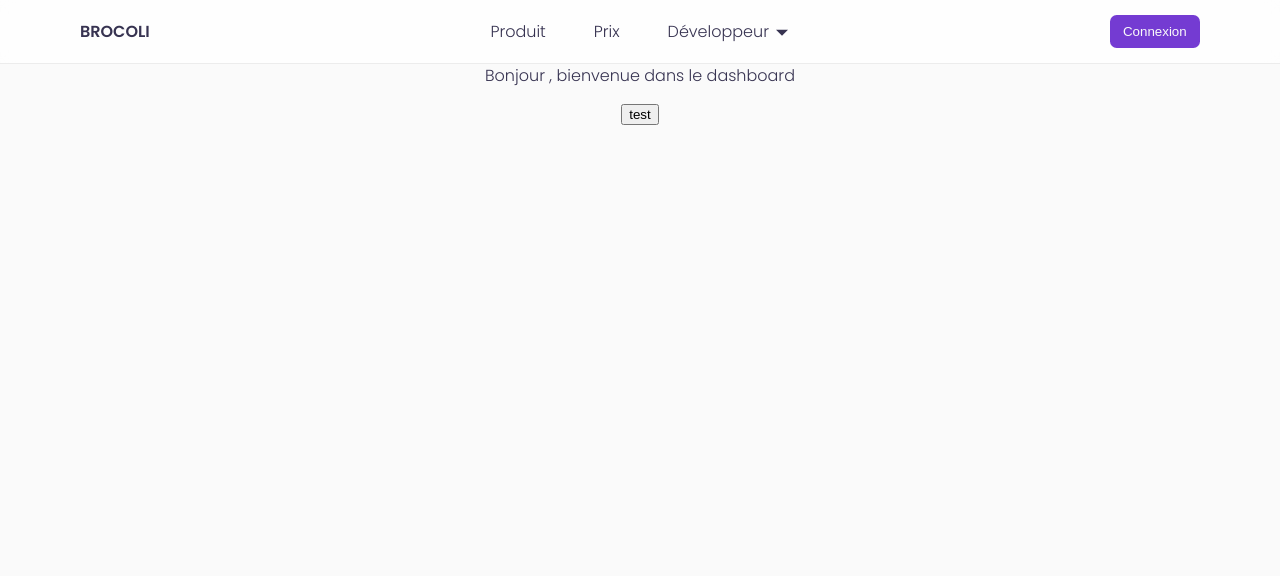
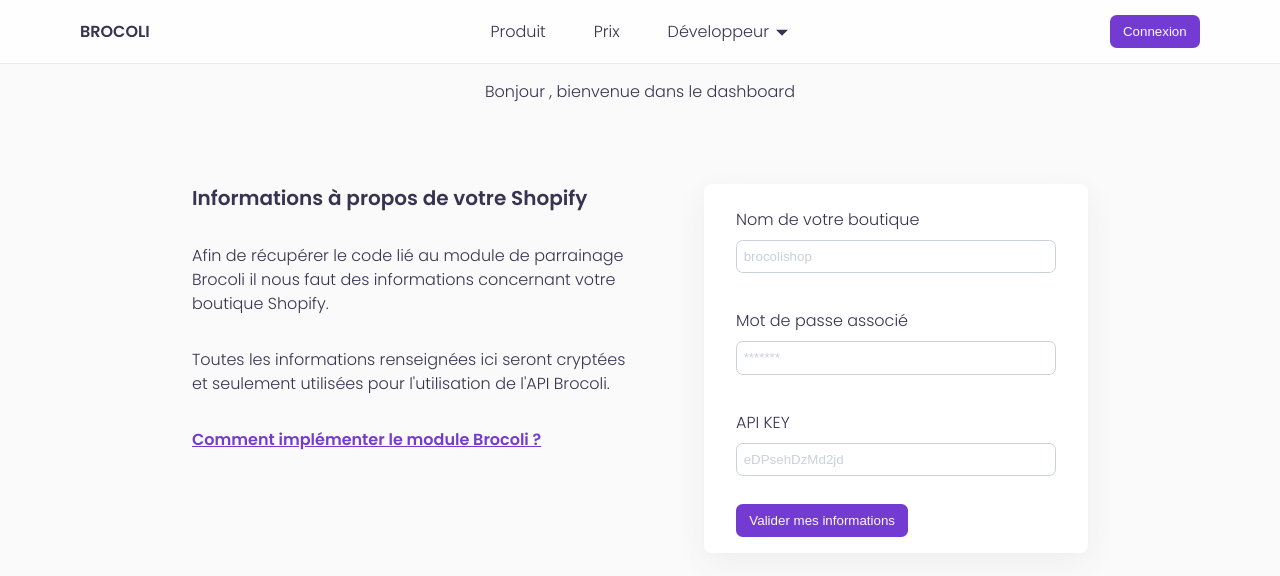
Before and after one commit to MaeWolff/potential-brocoli, a React (Create React App) app: page /dashboard in a window 1280 px wide. Shown: the top 576 px of the page. Built offline with nearby package versions, Linux system fonts and the light colour scheme; no server answers; sample sign-in values are in the browser's storage.

Commit message:
feat: add description and input container for credentials of shopify

```diff
--- a/src/components/base/Text.ts
+++ b/src/components/base/Text.ts
@@ -1,6 +1,7 @@
 import styled, { css } from "styled-components";
 
 import { ColorEnum } from "../../theme/ThemeEnums";
+import { Link } from "react-router-dom";
 
 // NOTE: The props are shared with the Link element.
 export interface TextProps {
@@ -35,6 +36,12 @@ export const Text = styled.p<TextProps>`
   ${textStyles}
 `;
 
+export const TextLink = styled(Link)<TextProps>`
+  ${textStyles}
+  font-weight: 600;
+  text-decoration: underline;
+`;
+
 export const Heading = styled.h1<TextProps>`
   ${textStyles}
   // TODO: Not sure if this causes accessibility issues, it's just cleaner in the UI IMO.
--- a/src/components/index.ts
+++ b/src/components/index.ts
@@ -1,7 +1,7 @@
 // base
 export { default as Button, ButtonSizeEnum } from "./base/Button";
 export { default as Spacer } from "./base/Spacer";
-export { Text, Heading } from "./base/Text";
+export { Text, Heading, TextLink } from "./base/Text";
 
 // composed
 export { default as Header } from "./composed/Header";
--- a/src/layouts/GlobalLayout.tsx
+++ b/src/layouts/GlobalLayout.tsx
@@ -13,6 +13,7 @@ const Layout = styled.div`
 `;
 
 const Main = styled.main<{ fullWidth?: boolean }>`
+  margin-top: 1em;
   grid-area: Main;
   display: grid;
   grid-row-gap: 1em;
--- a/src/pages/HomePage.tsx
+++ b/src/pages/HomePage.tsx
@@ -14,7 +14,7 @@ const HeroContainer = styled.div`
   justify-content: space-between;
   align-items: center;
   width: 100%;
-  height: 85vh;
+  height: 80vh;
 `;
 
 const HeroTitle = styled.h1`
--- a/src/pages/dashboard/index.tsx
+++ b/src/pages/dashboard/index.tsx
@@ -1,16 +1,135 @@
 import { useUser } from "../../common/hooks/useUser";
 import AuthenticatedRoute from "../../layouts/AuthenticatedRoute";
 import GlobalLayout from "../../layouts/GlobalLayout";
+import {
+  Button,
+  ButtonSizeEnum,
+  InputField,
+  Spacer,
+  Text,
+  TextLink,
+} from "../../components/index";
+import { Formik, Form } from "formik";
+import styled from "styled-components";
+import { ColorEnum } from "../../theme/ThemeEnums";
+
+const Container = styled.div`
+  width: 100%;
+  display: flex;
+  flex-direction: row;
+  justify-content: center;
+`;
+
+const CredentialsContainer = styled.div`
+  width: 24em;
+  background-color: white;
+  padding: 1em 2em;
+  border-radius: 0.5rem;
+  box-shadow: rgb(238 238 238) 0px 10px 30px;
+`;
+
+const DescriptionContainer = styled.div`
+  width: 40%;
+`;
+
+interface CredentialsShopifyFormValues {
+  shopifyName: string;
+  shopifyPassword: string;
+  shopifyKey: string;
+}
 
 export default function DashboardPage() {
   const user = useUser();
+
+  function handleSubmit(values: CredentialsShopifyFormValues) {
+    console.log(values);
+  }
 
   return (
     <GlobalLayout>
       <AuthenticatedRoute>
         <>
           Bonjour {user?.data?.email}, bienvenue dans le dashboard
-          <button>test</button>
+          <Spacer axis="vertical" size={3} />
+          <Container>
+            <DescriptionContainer>
+              <h2>Informations à propos de votre Shopify</h2>
+
+              <Spacer axis="vertical" size={2} />
+
+              <Text>
+                Afin de récupérer le code lié au module de parrainage Brocoli il
+                nous faut des informations concernant votre boutique Shopify.
+              </Text>
+
+              <Spacer axis="vertical" size={2} />
+
+              <Text>
+                Toutes les informations renseignées ici seront cryptées et
+                seulement utilisées pour l'utilisation de l'API Brocoli.
+              </Text>
+
+              <Spacer axis="vertical" size={2} />
+
+              <TextLink to="/" color={ColorEnum.primary}>
+                Comment implémenter le module Brocoli ?
+              </TextLink>
+            </DescriptionContainer>
+
+            <Spacer axis="horizontal" size={4} />
+
+            <CredentialsContainer>
+              <Formik
+                initialValues={{
+                  shopifyName: "",
+                  shopifyPassword: "",
+                  shopifyKey: "",
+                }}
+                onSubmit={(values) => handleSubmit(values)}
+              >
+                {({ errors, touched }) => (
+                  <Form>
+                    <InputField
+                      type="text"
+                      placeholder="brocolishop"
+                      name="shopifyName"
+                      label="Nom de votre boutique"
+                      touched={touched.shopifyName}
+                      error={errors.shopifyName}
+                    />
+
+                    <Spacer axis="vertical" size={1} />
+
+                    <InputField
+                      type="password"
+                      placeholder="*******"
+                      name="shopifyPassword"
+                      label="Mot de passe associé"
+                      touched={touched.shopifyPassword}
+                      error={errors.shopifyPassword}
+                    />
+
+                    <Spacer axis="vertical" size={1} />
+
+                    <InputField
+                      type="text"
+                      placeholder="eDPsehDzMd2jd"
+                      name="shopifyKey"
+                      label="API KEY"
+                      touched={touched.shopifyKey}
+                      error={errors.shopifyKey}
+                    />
+                  </Form>
+                )}
+              </Formik>
+
+              <Spacer axis="vertical" size={1} />
+
+              <Button size={ButtonSizeEnum.auto} type="submit">
+                Valider mes informations
+              </Button>
+            </CredentialsContainer>
+          </Container>
         </>
       </AuthenticatedRoute>
     </GlobalLayout>
```
